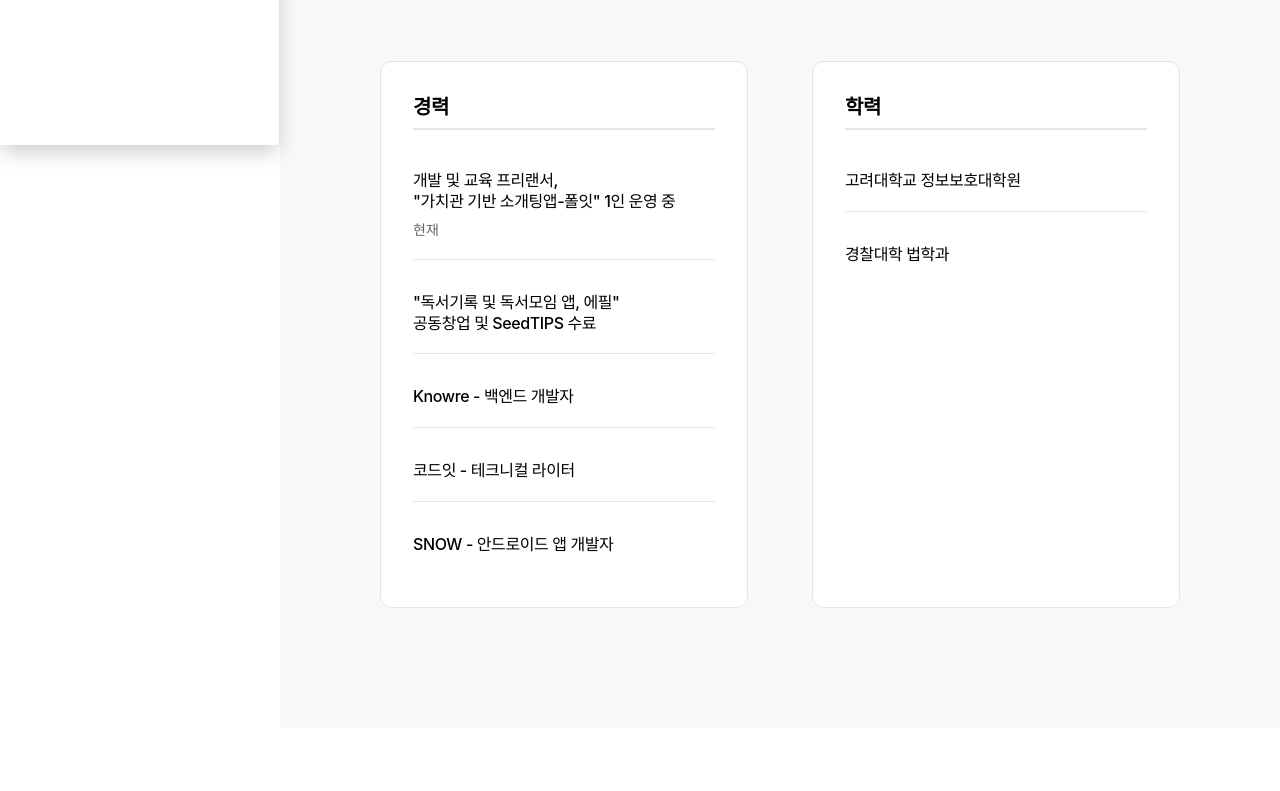
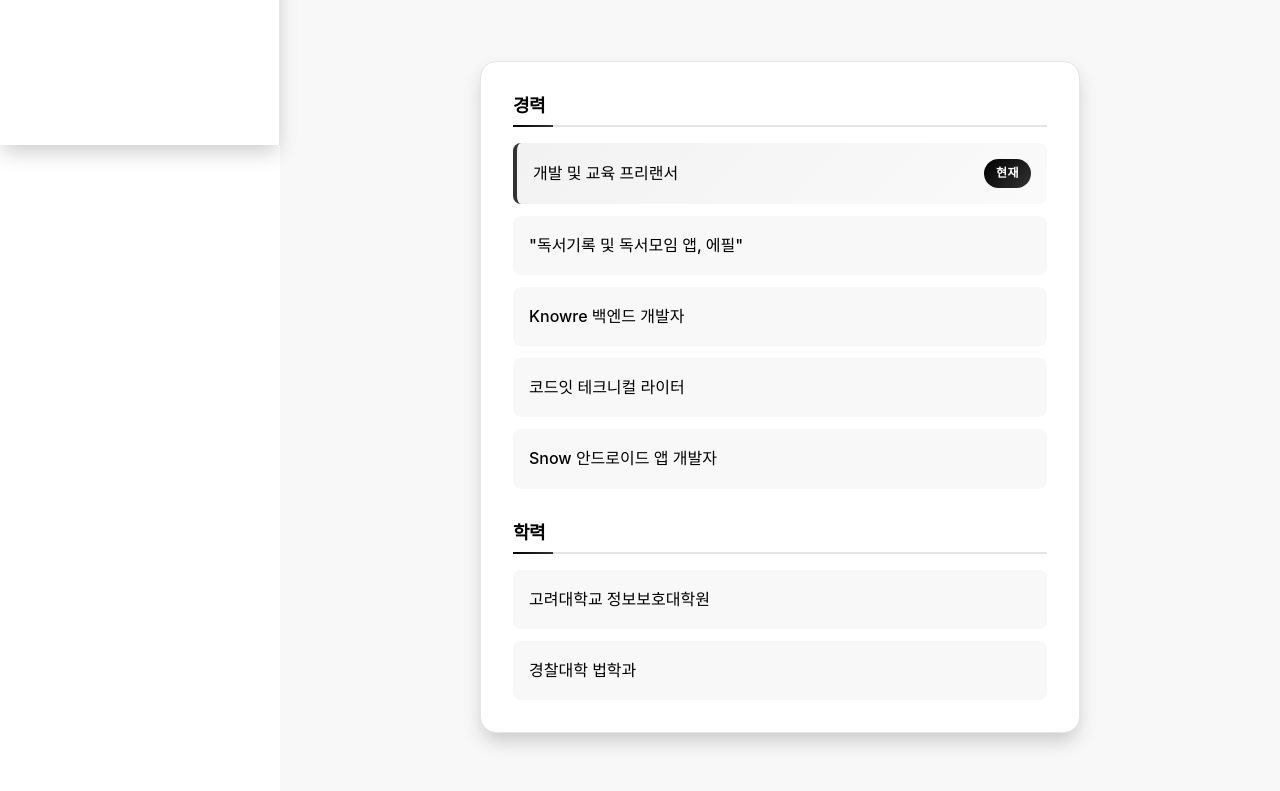
Before and after one commit to hyeonseungk/hyeonseungk.github.io, a plain HTML site: page index.html in a window 1280 px wide. Shown: the part 655-1446 px from the top of the page. Before the commit the page ends 1383 px from the top, so only its background shows below. Drawn offline with Linux system fonts and the light colour scheme; a web font is replaced by a local one.

Commit message:
feat. 귀여운 이미지 추가하기 전

```diff
--- a/index.html
+++ b/index.html
@@ -100,38 +100,39 @@
             <div class="container">
                 <h2 class="section-title">History</h2>
                 <div class="history-container">
-                    <!-- Career Section -->
-                    <div class="history-category">
-                        <h3 class="category-title">경력</h3>
-                        <div class="timeline">
-                            <div class="timeline-item">
-                                <h4 class="timeline-title">개발 및 교육 프리랜서,<br>"가치관 기반 소개팅앱-폴잇" 1인 운영 중</h4>
-                                <span class="timeline-period">현재</span>
+                    <div class="history-card">
+                        <div class="history-content">
+                            <div class="career-section">
+                                <h4 class="section-subtitle">경력</h4>
+                                <div class="career-list">
+                                    <div class="career-item current">
+                                        <span class="career-text">개발 및 교육 프리랜서</span>
+                                        <span class="career-badge">현재</span>
                                     </div>
-                            <div class="timeline-item">
-                                <h4 class="timeline-title">"독서기록 및 독서모임 앱, 에필"<br>공동창업 및 SeedTIPS 수료</h4>
+                                    <div class="career-item">
+                                        <span class="career-text">"독서기록 및 독서모임 앱, 에필"</span>
                                     </div>
-                            <div class="timeline-item">
-                                <h4 class="timeline-title">Knowre - 백엔드 개발자</h4>
+                                    <div class="career-item">
+                                        <span class="career-text">Knowre 백엔드 개발자</span>
                                     </div>
-                            <div class="timeline-item">
-                                <h4 class="timeline-title">코드잇 - 테크니컬 라이터</h4>
+                                    <div class="career-item">
+                                        <span class="career-text">코드잇 테크니컬 라이터</span>
                                     </div>
-                            <div class="timeline-item">
-                                <h4 class="timeline-title">SNOW - 안드로이드 앱 개발자</h4>
+                                    <div class="career-item">
+                                        <span class="career-text">Snow 안드로이드 앱 개발자</span>
                                     </div>
                                 </div>
                             </div>
-
-                    <!-- Education Section -->
-                    <div class="history-category">
-                        <h3 class="category-title">학력</h3>
-                        <div class="timeline">
-                            <div class="timeline-item">
-                                <h4 class="timeline-title">고려대학교 정보보호대학원</h4>
+                            <div class="education-section">
+                                <h4 class="section-subtitle">학력</h4>
+                                <div class="education-list">
+                                    <div class="education-item">
+                                        <span class="education-text">고려대학교 정보보호대학원</span>
                                     </div>
-                            <div class="timeline-item">
-                                <h4 class="timeline-title">경찰대학 법학과</h4>
+                                    <div class="education-item">
+                                        <span class="education-text">경찰대학 법학과</span>
+                                    </div>
+                                </div>
                             </div>
                         </div>
                     </div>
--- a/styles/main.css
+++ b/styles/main.css
@@ -234,57 +234,100 @@ p {
 }
 
 .history-container {
-    display: grid;
-    grid-template-columns: 1fr 1fr;
-    gap: 4rem;
+    display: flex;
+    justify-content: center;
     margin-top: 3rem;
-    max-width: 800px;
-    margin-left: auto;
-    margin-right: auto;
-}
-
-.history-category {
+}
+
+.history-card {
     background: white;
+    border-radius: 16px;
+    box-shadow: var(--shadow-lg);
+    border: 1px solid var(--border-color);
+    overflow: hidden;
+    max-width: 600px;
+    width: 100%;
+}
+
+.history-content {
     padding: 2rem;
-    border-radius: 12px;
-    border: 1px solid var(--border-color);
-}
-
-.category-title {
-    font-size: 1.25rem;
+}
+
+.career-section,
+.education-section {
+    margin-bottom: 2rem;
+}
+
+.career-section:last-child,
+.education-section:last-child {
+    margin-bottom: 0;
+}
+
+.section-subtitle {
+    font-size: 1.125rem;
     font-weight: 600;
     color: var(--text-primary);
-    margin-bottom: 1.5rem;
+    margin-bottom: 1rem;
     padding-bottom: 0.5rem;
     border-bottom: 2px solid var(--border-color);
-}
-
-.timeline {
+    position: relative;
+}
+
+.section-subtitle::after {
+    content: '';
+    position: absolute;
+    bottom: -2px;
+    left: 0;
+    width: 40px;
+    height: 2px;
+    background: var(--gradient-primary);
+}
+
+.career-list,
+.education-list {
     display: flex;
     flex-direction: column;
-    gap: 1rem;
-}
-
-.timeline-item {
-    padding: 1rem 0;
-    border-bottom: 1px solid var(--border-color);
-}
-
-.timeline-item:last-child {
-    border-bottom: none;
-}
-
-.timeline-title {
+    gap: 0.75rem;
+}
+
+.career-item,
+.education-item {
+    display: flex;
+    align-items: center;
+    justify-content: space-between;
+    padding: 1rem;
+    background: var(--bg-secondary);
+    border-radius: 8px;
+    transition: all 0.3s ease;
+}
+
+.career-item:hover,
+.education-item:hover {
+    background: white;
+    box-shadow: var(--shadow-sm);
+    transform: translateX(4px);
+}
+
+.career-item.current {
+    background: linear-gradient(135deg, rgba(0, 0, 0, 0.05) 0%, rgba(0, 0, 0, 0.02) 100%);
+    border-left: 4px solid var(--secondary-color);
+}
+
+.career-text,
+.education-text {
     font-size: 1rem;
     font-weight: 500;
     color: var(--text-primary);
-    margin-bottom: 0.25rem;
-}
-
-.timeline-period {
-    font-size: 0.875rem;
-    color: var(--text-secondary);
-    font-weight: 400;
+}
+
+.career-badge {
+    background: var(--gradient-primary);
+    color: white;
+    padding: 0.25rem 0.75rem;
+    border-radius: 20px;
+    font-size: 0.75rem;
+    font-weight: 600;
+    letter-spacing: 0.5px;
 }
 
 .about-container {
@@ -803,16 +846,15 @@ p {
         text-align: center;
     }
 
-    .history-container {
-        grid-template-columns: 1fr;
-        gap: 2rem;
-    }
-
     .history-section .container {
         padding: 0 2rem;
     }
 
-    .history-category {
+    .history-card {
+        margin: 0 1rem;
+    }
+
+    .history-content {
         padding: 1.5rem;
     }
 
@@ -2085,6 +2127,24 @@ p {
     .history-section .container {
         padding: 0 1rem;
     }
+
+    .history-card {
+        margin: 0;
+    }
+
+    .history-content {
+        padding: 1rem;
+    }
+
+    .career-item,
+    .education-item {
+        padding: 0.75rem;
+    }
+
+    .career-text,
+    .education-text {
+        font-size: 0.9rem;
+    }
 }
 
 /* Landscape mobile optimization */
```
Lines whose indentation alone changed are shown as unchanged.
